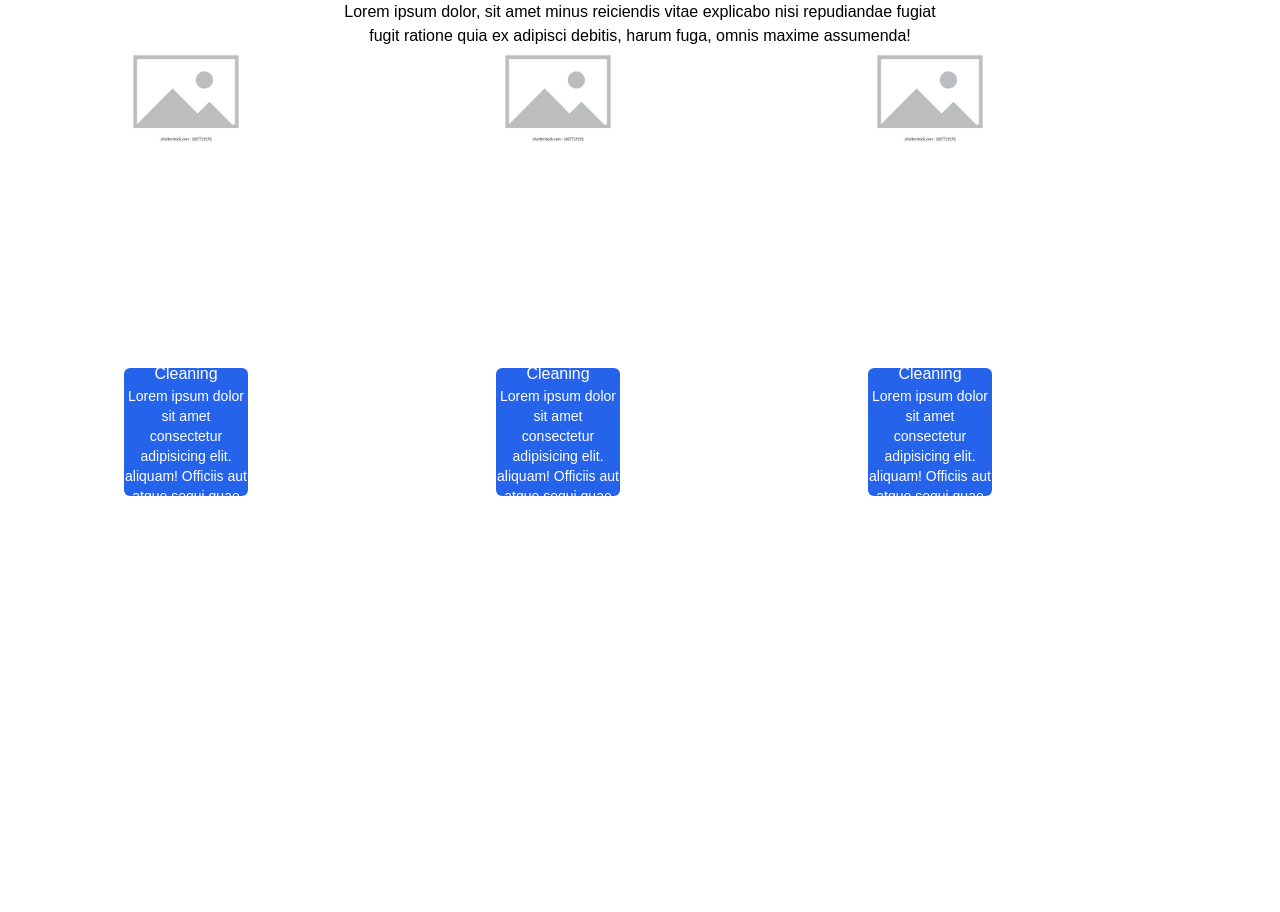
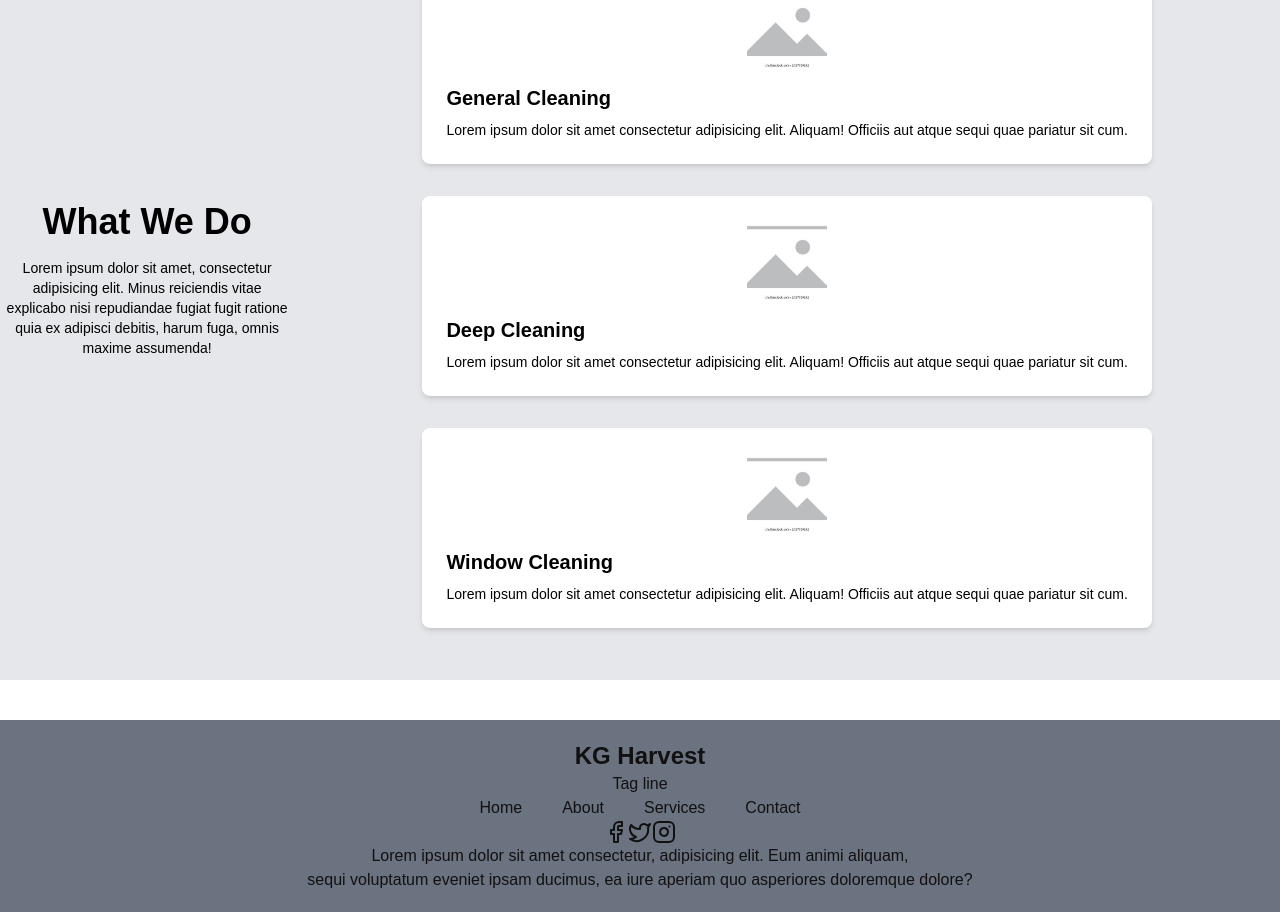
Before and after one commit to Daweed234/kg_harvest-gig, a React (Create React App) app: page / in a window 1280 px wide. Shown: the part 1261-2173 px from the top of the page. Before the commit the page ends 1941 px from the top, so only its background shows below. Built offline with nearby package versions, Linux system fonts and the light colour scheme.

Commit message:
footer page added

```diff
--- a/src/App.js
+++ b/src/App.js
@@ -2,6 +2,7 @@
 import Home from "./Pages/Home";
 import About from "./Pages/About";
 import Services from "./Pages/Services";
+import Footer from "./Pages/Footer";
 
 const App = () => {
   return(
@@ -10,6 +11,7 @@
 <Home />
 <About />
 <Services />
+<Footer />
 </>
   );
 }
--- /dev/null
+++ b/src/Pages/Footer.jsx
@@ -0,0 +1,41 @@
+import React from "react";
+import { Facebook } from "lucide-react";
+import { Twitter } from "lucide-react";
+import { Instagram } from "lucide-react";
+
+const Footer = () => {
+    return (
+        <>
+            <div className=" bg-gray-500 mt-10">
+                <div className="text-center justify-center px-5 py-5 text-[#111]">
+                    <div>
+                        <p className="text-2xl font-bold">KG Harvest</p>
+                        <p>Tag line</p>
+                    </div>
+                    <div>
+                        <ul className="flex flex-row justify-center items-center gap-10">
+                            <li>Home</li>
+                            <li>About</li>
+                            <li>Services</li>
+                            <li>Contact</li>
+                        </ul>
+                    </div>
+                    <div className="flex flex-row text-center justify-center">
+                        <Facebook />
+                        <Twitter />
+                        <Instagram />
+                    </div>
+                    <div>
+                        <p>
+                            Lorem ipsum dolor sit amet consectetur, adipisicing elit. Eum
+                            animi aliquam, <br /> sequi voluptatum eveniet ipsam ducimus, ea
+                            iure aperiam quo asperiores doloremque dolore?
+                        </p>
+                    </div>
+                </div>
+            </div>
+        </>
+    );
+};
+
+export default Footer;
--- a/src/Pages/Services.jsx
+++ b/src/Pages/Services.jsx
@@ -1,48 +1,92 @@
-import React from 'react'
-import Image from "../Img/image.jpg"
+// import React from 'react'
+// import Image from "../Img/image.jpg"
+
+// const Services = () => {
+//     return (
+//         <>
+//             <div className='h-screen'>
+//                 <div className='flex flex-col text-center'>
+//                     <p className="mt-10 text-4xl font-bold">What We Do</p>
+//                     <p className=' mt-10'>Lorem ipsum dolor, sit amet  minus reiciendis vitae explicabo  nisi repudiandae fugiat<br /> fugit ratione quia ex adipisci debitis, harum fuga, omnis maxime assumenda!</p>
+//                 </div>
+
+//             <div className='flex flex-row'>
+//             <div className='flex flex-col justify-center items-center'>
+//                     <div className='h-48 w-1/3 mb-32'>
+//                         <img src={Image} />
+//                     </div>
+//                     <div className='flex flex-col bg-blue-600 text-white text-center h-32 w-1/3 justify-center items-center rounded-md'>
+//                         <p>General Cleaning</p>
+//                         <p className='text-sm'>Lorem ipsum dolor sit amet consectetur adipisicing elit. <br />aliquam! Officiis aut atque sequi quae pariatur sit cum.</p>
+//                     </div>
+//                 </div>
+//                 <div className='flex flex-col justify-center items-center'>
+//                     <div className='h-48 w-1/3 mb-32'>
+//                         <img src={Image} />
+//                     </div>
+//                     <div className='flex flex-col bg-blue-600 text-white text-center h-32 w-1/3 justify-center items-center rounded-md'>
+//                         <p>General Cleaning</p>
+//                         <p className='text-sm'>Lorem ipsum dolor sit amet consectetur adipisicing elit. <br />aliquam! Officiis aut atque sequi quae pariatur sit cum.</p>
+//                     </div>
+//                 </div>
+//                 <div className='flex flex-col justify-center items-center'>
+//                     <div className='h-48 w-1/3 mb-32'>
+//                         <img src={Image} />
+//                     </div>
+//                     <div className='flex flex-col bg-blue-600 text-white text-center h-32 w-1/3 justify-center items-center rounded-md'>
+//                         <p>General Cleaning</p>
+//                         <p className='text-sm'>Lorem ipsum dolor sit amet consectetur adipisicing elit. <br />aliquam! Officiis aut atque sequi quae pariatur sit cum.</p>
+//                     </div>
+//                 </div>
+//             </div>
+
+//             </div>
+//         </>
+//     )
+// }
+
+// export default Services
+
+
+
+
+
+
+
+
+
+
+import React from 'react';
+import Image from "../Img/image.jpg";
 
 const Services = () => {
     return (
-        <>
-            <div className='h-screen'>
-                <div className='flex flex-col text-center'>
-                    <p className="mt-10 text-4xl font-bold">What We Do</p>
-                    <p className=' mt-10'>Lorem ipsum dolor, sit amet  minus reiciendis vitae explicabo  nisi repudiandae fugiat<br /> fugit ratione quia ex adipisci debitis, harum fuga, omnis maxime assumenda!</p>
-                </div>
+        <div className='h-screen bg-gray-200 flex flex-row justify-center items-center'>
+            <div className='text-center'>
+                <p className="text-4xl font-bold">What We Do</p>
+                <p className='mt-4 text-sm'>Lorem ipsum dolor sit amet, consectetur adipisicing elit. Minus reiciendis vitae <br />explicabo nisi repudiandae fugiat fugit ratione quia ex adipisci debitis, harum fuga, omnis maxime assumenda!</p>
+            </div>
+            <div className='flex flex-wrap justify-center items-center mt-8'>
+                <ServiceCard title="General Cleaning" description="Lorem ipsum dolor sit amet consectetur adipisicing elit. Aliquam! Officiis aut atque sequi quae pariatur sit cum." />
+                <ServiceCard title="Deep Cleaning" description="Lorem ipsum dolor sit amet consectetur adipisicing elit. Aliquam! Officiis aut atque sequi quae pariatur sit cum." />
+                <ServiceCard title="Window Cleaning" description="Lorem ipsum dolor sit amet consectetur adipisicing elit. Aliquam! Officiis aut atque sequi quae pariatur sit cum." />
+            </div>
+        </div>
+    );
+};
 
-            <div className='flex flex-row'>
-            <div className='flex flex-col justify-center items-center'>
-                    <div className='h-48 w-1/3 mb-32'>
-                        <img src={Image} />
-                    </div>
-                    <div className='flex flex-col bg-blue-600 text-white text-center h-32 w-1/3 justify-center items-center rounded-md'>
-                        <p>General Cleaning</p>
-                        <p className='text-sm'>Lorem ipsum dolor sit amet consectetur adipisicing elit. <br />aliquam! Officiis aut atque sequi quae pariatur sit cum.</p>
-                    </div>
-                </div>
-                <div className='flex flex-col justify-center items-center'>
-                    <div className='h-48 w-1/3 mb-32'>
-                        <img src={Image} />
-                    </div>
-                    <div className='flex flex-col bg-blue-600 text-white text-center h-32 w-1/3 justify-center items-center rounded-md'>
-                        <p>General Cleaning</p>
-                        <p className='text-sm'>Lorem ipsum dolor sit amet consectetur adipisicing elit. <br />aliquam! Officiis aut atque sequi quae pariatur sit cum.</p>
-                    </div>
-                </div>
-                <div className='flex flex-col justify-center items-center'>
-                    <div className='h-48 w-1/3 mb-32'>
-                        <img src={Image} />
-                    </div>
-                    <div className='flex flex-col bg-blue-600 text-white text-center h-32 w-1/3 justify-center items-center rounded-md'>
-                        <p>General Cleaning</p>
-                        <p className='text-sm'>Lorem ipsum dolor sit amet consectetur adipisicing elit. <br />aliquam! Officiis aut atque sequi quae pariatur sit cum.</p>
-                    </div>
-                </div>
+const ServiceCard = ({ title, description }) => {
+    return (
+        <div className='flex flex-col items-center justify-center bg-white rounded-lg shadow-md p-6 m-4'>
+            <div className='w-20 h-20 mb-4'>
+                <img src={Image} alt={title} className='w-full h-full object-cover rounded-md' />
             </div>
+            <div>
+                <p className='text-xl font-semibold mb-2'>{title}</p>
+                <p className='text-sm'>{description} </p>
+            </div>
+        </div>
+    );
+};
 
-            </div>
-        </>
-    )
-}
-
-export default Services
+export default Services;
```
